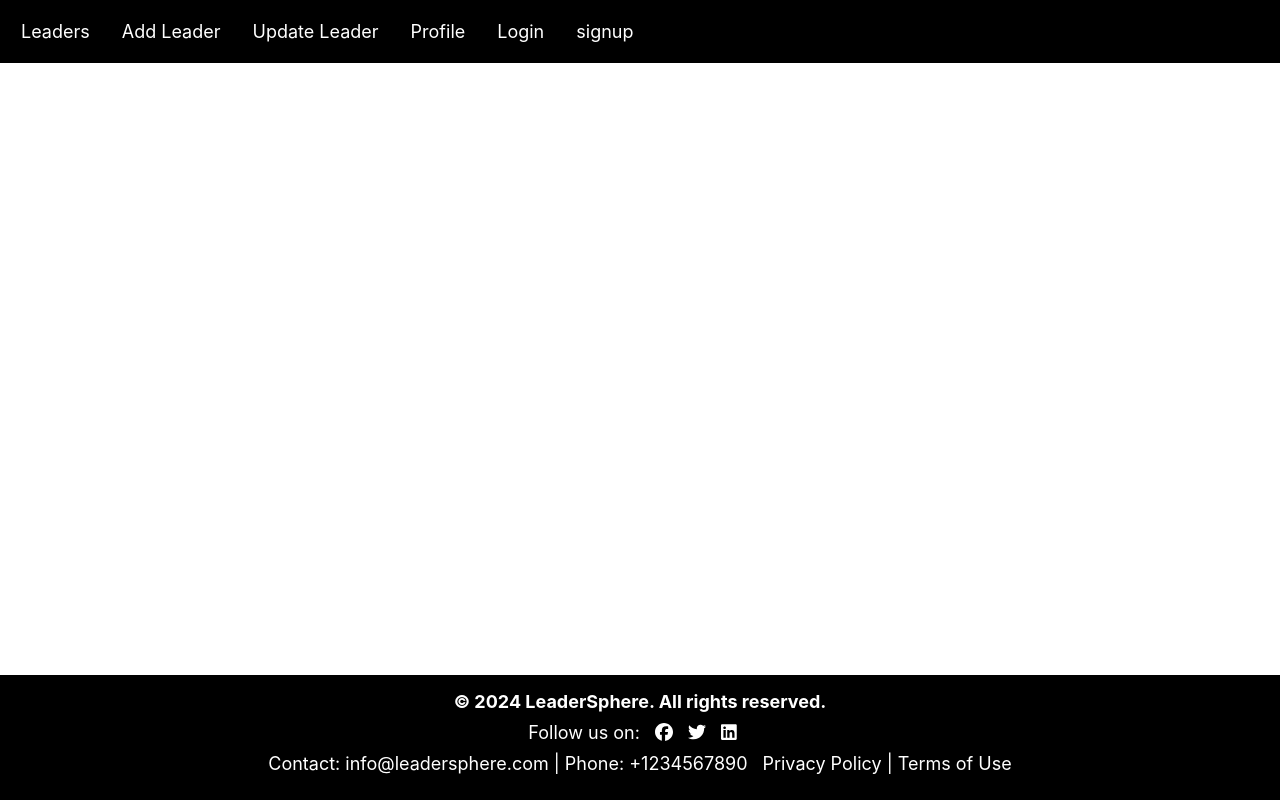
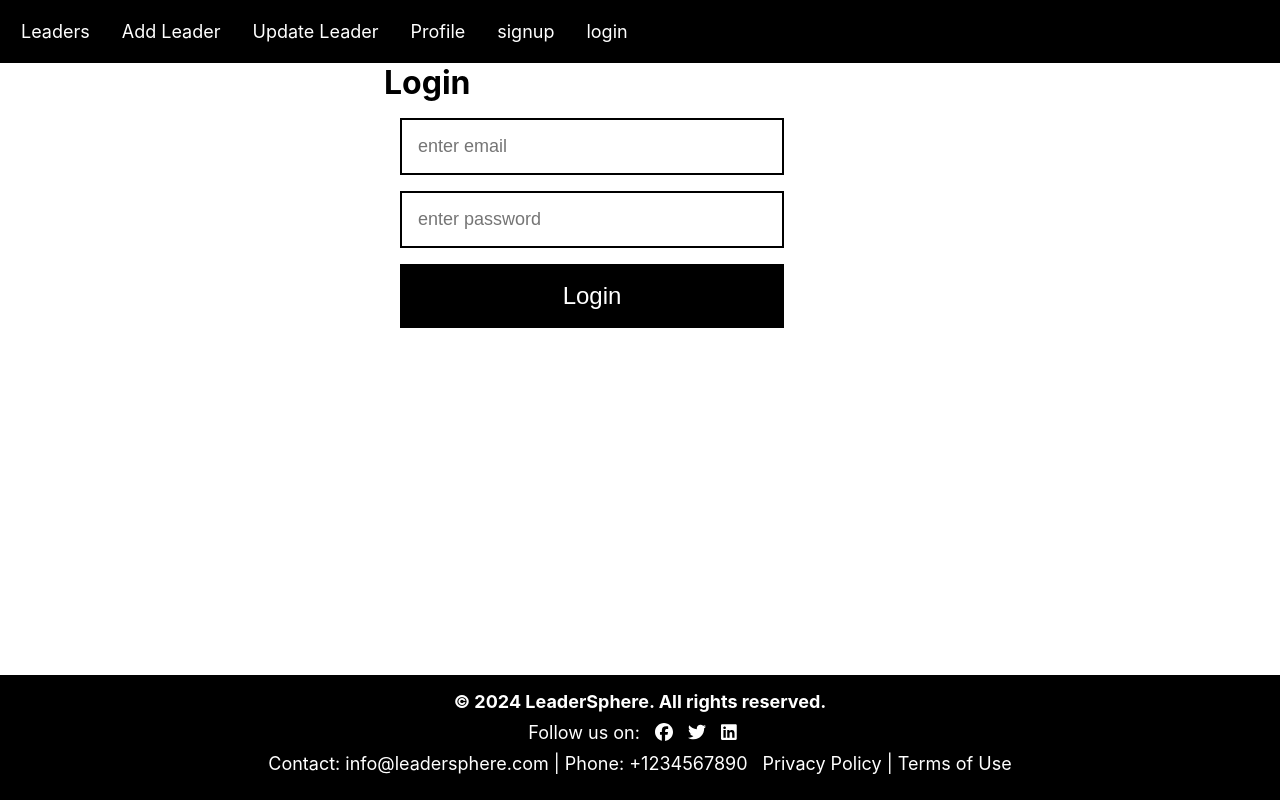
Before and after one commit to Krupa1407/LeaderSphere, a React (Create React App) app in the folder frontend/: page /login in a window 1280 px wide. Built offline with nearby package versions, Linux system fonts and the light colour scheme.

Commit message:
login completed with UI integration

```diff
--- a/frontend/src/App.js
+++ b/frontend/src/App.js
@@ -8,6 +8,7 @@ import Nav from './components/Nav';
 import Footer from './components/Footer';
 import SignUp from './components/SignUp';
 import PrivateComponent from './components/PrivateComponent';
+import Login from './components/Login';
 
 
 function App() {
@@ -25,6 +26,7 @@ function App() {
             <Route exact path="/profile" element={<h1>profile</h1>} />
         </Route>
           <Route exact path="/signup" element={<SignUp/>} />
+          <Route exact path="/login" element={<Login/>} />
 
         </Routes>
         <Footer/>
--- /dev/null
+++ b/frontend/src/components/Login.js
@@ -0,0 +1,50 @@
+import React, { useEffect } from 'react'
+import { useState } from 'react'
+import { useNavigate } from 'react-router-dom'
+
+
+const Login = () => {
+
+
+    const [email, setEmail] = useState('');
+    const [password, setPassword] = useState('');
+    const navigate = useNavigate();
+
+    useEffect(() => {
+        const auth = localStorage.getItem("user");
+        if(auth){
+            navigate("/");
+        }
+    });
+
+    const handleLogin = async() => {
+        console.log(email, password);
+        let result = await fetch('http://localhost:5000/login', {
+            method: "post",
+            body: JSON.stringify({email, password}),
+            headers: {
+                "Content-Type" : "application/json"
+            }
+        });
+        result = await result.json();
+        console.log(result);
+        if(result.name){
+            localStorage.setItem("user", JSON.stringify(result));
+            navigate("/");
+        }
+        else{
+            alert("please enter correct details.")
+        }
+    }
+
+  return (
+    <div className='register'>
+      <h1>Login</h1>
+      <input className="inputBox"  type="text" placeholder='enter email' value={email} onChange={(e) => setEmail(e.target.value)}/>
+      <input className="inputBox"  type="password" placeholder='enter password' value={password} onChange={(e) => setPassword(e.target.value)}/>
+      <button onClick={handleLogin} className="inputBox regbtn" type="button">Login</button>
+    </div>
+  )
+}
+
+export default Login
--- a/frontend/src/components/Nav.js
+++ b/frontend/src/components/Nav.js
@@ -16,11 +16,13 @@ const Nav = () => {
         <li><Link to="/add">Add Leader</Link></li>
         <li><Link to="/update">Update Leader</Link></li>
         <li><Link to="/profile">Profile</Link></li>
-        <li><Link to="/login">Login</Link></li>
         {auth ?
         <li><Link onClick={logout} to="/signup">Logout</Link></li>
         :
+        <>
         <li><Link to="/signup">signup</Link></li>
+        <li><Link to="/login">login</Link></li>
+        </>
         }
       </ul>
     </div>
```
